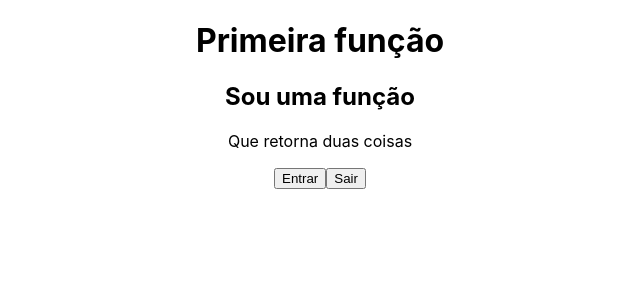
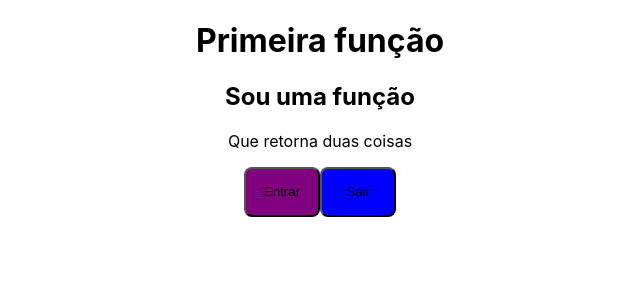
Before and after one commit to JulioVianaDev/aula-exemplo-react, a React (Create React App) app: page / in a window 1280 px wide. Shown: the top 300 px of the page, without its empty margins (320-960 px from the left). Built offline with nearby package versions, Linux system fonts and the light colour scheme.

Commit message:
usando o nosso proprio css com o bootstrap particular

```diff
--- a/src/App.js
+++ b/src/App.js
@@ -1,4 +1,3 @@
-import logo from './logo.svg';
 import './App.css';
 import FunctionSimples from './exemplos/components/FunctionSimples';
 import FunctionDupla from './exemplos/components/FunctionDupla';
@@ -12,8 +11,8 @@ function App() {
       {/* chamando a função dupla */}
       <FunctionDupla/>
       {/* chamando o botao 2x e enviando os children como atributos  */}
-      <Botao>Entrar</Botao>
-      <Botao>Sair</Botao>
+      <Botao classe="botao purple">Entrar</Botao>
+      <Botao classe="botao blue">Sair</Botao>
     </div>
   );
 }
--- /dev/null
+++ b/src/exemplos/layout/Botao.css
@@ -0,0 +1,15 @@
+.botao{
+  width: 76px;
+  height: 50px;
+  border-radius: 8px;
+}
+
+.red{
+  background-color: red;
+}
+.blue{
+  background-color: blue;
+}
+.purple{
+  background-color: purple;
+}
--- a/src/exemplos/layout/Botao.js
+++ b/src/exemplos/layout/Botao.js
@@ -1,6 +1,7 @@
+import "./Botao.css"
 function Botao(props) {
   return (
-    <button >
+    <button className={props.classe}>
       {/* para poder aparecer o texto é necessário habilitar o props.children */}
       {props.children}
     </button>
```
